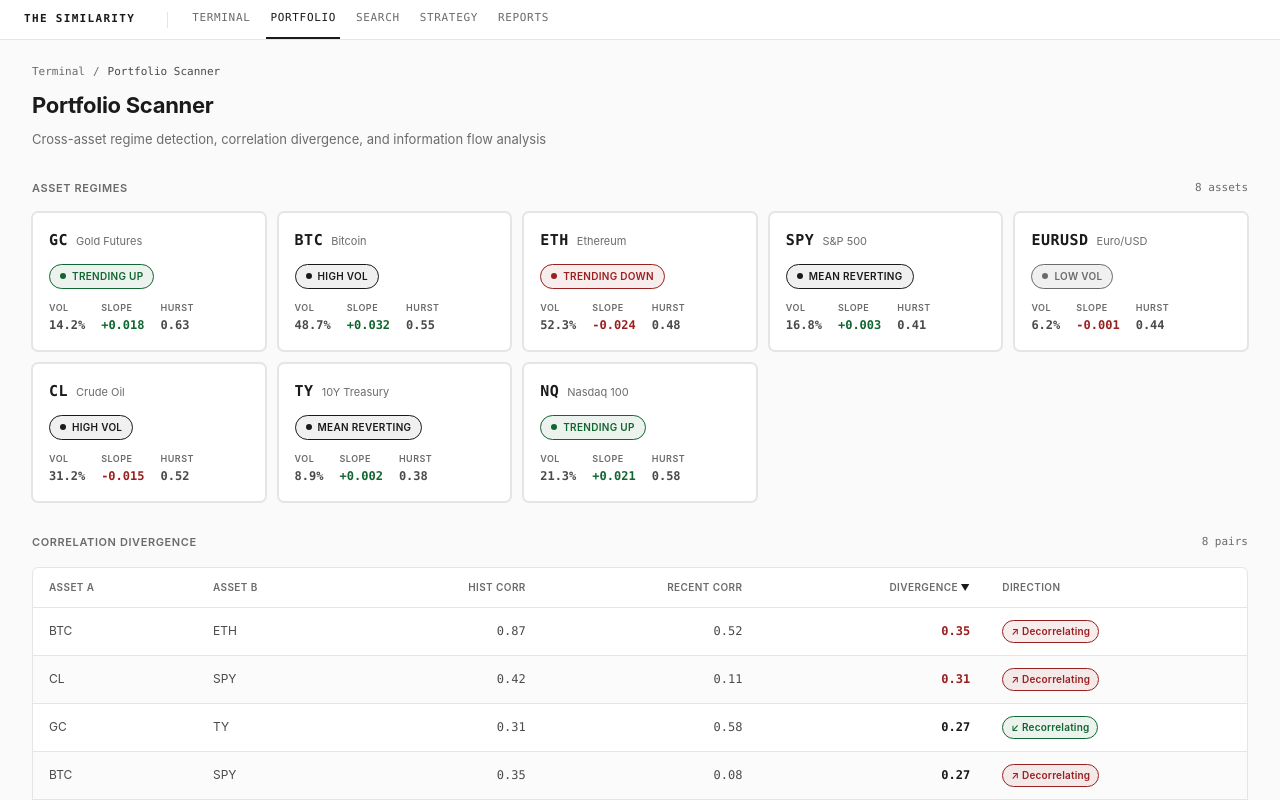
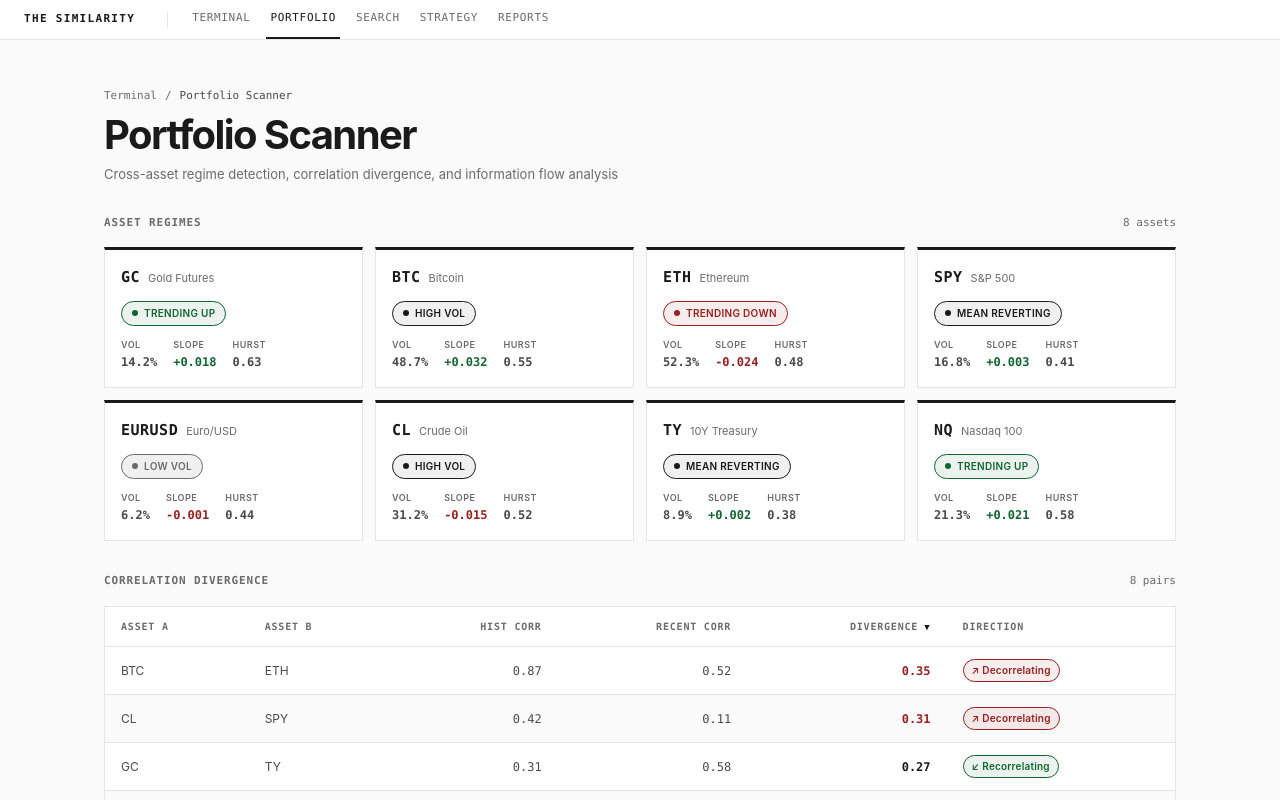
Before and after one commit to the-similarity/base, a Next.js app in the folder the-similarity-app/: page /portfolio in a window 1280 px wide. Built offline with nearby package versions, Linux system fonts and the light colour scheme.

Commit message:
feat(portfolio): re-theme portfolio page container and cards to deck style

```diff
--- a/the-similarity-app/app/globals.css
+++ b/the-similarity-app/app/globals.css
@@ -1719,14 +1719,20 @@ button { cursor: pointer; }
    Portfolio Scanner
    ═══════════════════════════════════════════════════════════════════ */
 
+/* Portfolio page adopts the editorial `.deck-page` column: off-white page,
+ * centered 820px column, generous top/bottom padding, quiet gray rules
+ * between sections rather than floating shadowed cards. */
 .portfolio-page {
   display: flex;
   flex-direction: column;
   height: calc(100vh - 40px);
   overflow-y: auto;
   background: var(--bg);
-  padding: var(--space-xl) var(--space-2xl) var(--space-3xl);
+  padding: 48px 24px 96px;
   gap: var(--space-2xl);
+  max-width: 1120px;
+  margin: 0 auto;
+  width: 100%;
 }
 
 /* ── Header ── */
@@ -1764,12 +1770,14 @@ button { cursor: pointer; }
 }
 
 .portfolio-header__title {
+  /* Editorial h1 scale: 40px, tight negative tracking, quiet weight step. */
   font-family: var(--font-sans);
-  font-size: 22px;
+  font-size: 40px;
   font-weight: 700;
   color: var(--text-primary);
   margin: 0;
-  letter-spacing: -0.3px;
+  letter-spacing: -0.04em;
+  line-height: 1.1;
 }
 
 .portfolio-header__subtitle {
@@ -1794,12 +1802,13 @@ button { cursor: pointer; }
 }
 
 .portfolio-section__title {
-  font-family: var(--font-sans);
+  /* Editorial section tag: mono, uppercase, deck-style kicker above content. */
+  font-family: var(--font-mono);
   font-size: 11px;
   font-weight: 600;
   color: var(--text-muted);
   text-transform: uppercase;
-  letter-spacing: 0.6px;
+  letter-spacing: 0.08em;
   margin: 0;
 }
 
@@ -1819,23 +1828,27 @@ button { cursor: pointer; }
 
 /* ── Regime Card ── */
 
+/* Regime card: editorial deck-report language — no shadow, no translate on
+ * hover, top-border accent rule, subtle opacity fade. Cards sit flat on
+ * the off-white column instead of floating. */
 .portfolio-regime-card {
   background: var(--bg-card);
   border: 1px solid var(--border);
-  border-radius: var(--radius-md);
+  border-top: 3px solid var(--text-primary);
+  border-radius: 0;
   padding: var(--space-lg);
   display: flex;
   flex-direction: column;
   gap: var(--space-md);
-  box-shadow: var(--shadow-card);
-  transition: all 200ms cubic-bezier(0.4, 0, 0.2, 1);
+  box-shadow: none;
+  transition: opacity 120ms ease;
   cursor: default;
 }
 
 .portfolio-regime-card:hover {
-  border-color: var(--border-focus);
-  box-shadow: var(--shadow-card-hover);
-  transform: translateY(-1px);
+  opacity: 0.85;
+  box-shadow: none;
+  transform: none;
 }
 
 .portfolio-regime-card__header {
@@ -1914,10 +1927,12 @@ button { cursor: pointer; }
 
 /* ── Portfolio Tables (shared) ── */
 
+/* Editorial deck table: plain borders, no rounded corners or float; mono
+ * numerics and uppercase mono headers. */
 .portfolio-table-wrap {
   overflow-x: auto;
   border: 1px solid var(--border);
-  border-radius: var(--radius-md);
+  border-radius: 0;
   background: var(--bg-elevated);
 }
 
@@ -1928,12 +1943,12 @@ button { cursor: pointer; }
 }
 
 .portfolio-table__th {
-  font-family: var(--font-sans);
+  font-family: var(--font-mono);
   font-size: 10px;
-  font-weight: 600;
+  font-weight: 700;
   color: var(--text-muted);
   text-transform: uppercase;
-  letter-spacing: 0.4px;
+  letter-spacing: 0.08em;
   padding: var(--space-md) var(--space-lg);
   text-align: left;
   border-bottom: 1px solid var(--border);
@@ -1966,7 +1981,7 @@ button { cursor: pointer; }
 }
 
 .portfolio-table__row:nth-child(even) {
-  background: #fbfbfb;
+  background: var(--bg);
 }
 
 .portfolio-table__row:hover {
```
